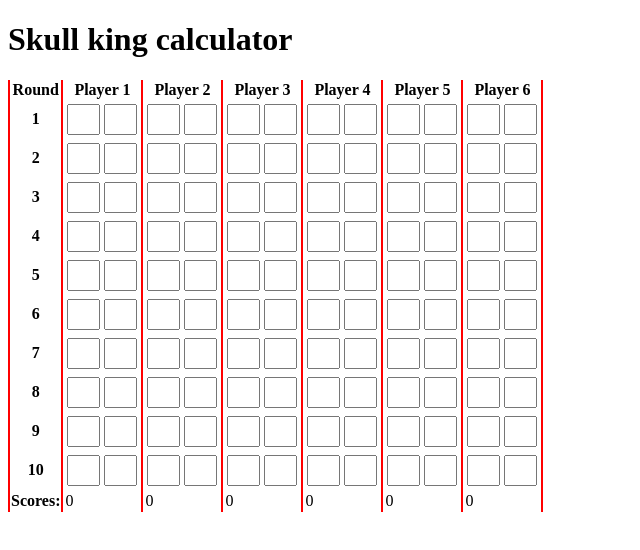
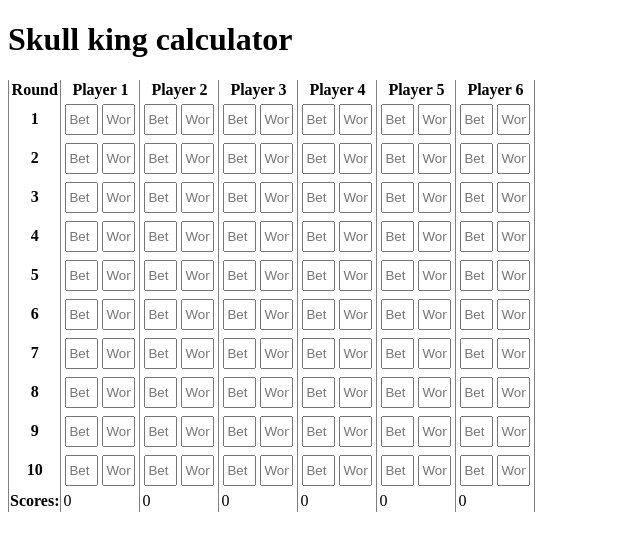
Before and after one commit to tamj0rd2/skc, a Next.js app in the folder frontend/: page / in a window 1280 px wide. Shown: the top 550 px of the page, without its empty margins (0-640 px from the left). Built offline with nearby package versions, Linux system fonts and the light colour scheme.

Commit message:
Make things look a bit nicer

```diff
--- a/frontend/package.json
+++ b/frontend/package.json
@@ -6,8 +6,8 @@
     "build": "next build && next export -o dist",
     "start": "serve dist -p 3000 -s",
     "test": "jest --passWithNoTests",
-    "deploy": "pulumi stack select skc-frontend-prod && pulumi up -f -y && aws s3 sync ./dist/ s3://$(pulumi stack output bucketName) --acl public-read --profile skc",
-    "destroy": "pulumi stack select skc-frontend-prod && pulumi destroy -f"
+    "deploy": "pulumi logout && pulumi stack select skc-frontend-prod && pulumi up -f -y && aws s3 sync ./dist/ s3://$(pulumi stack output bucketName) --acl public-read --profile skc",
+    "destroy": "pulumi logout && pulumi stack select skc-frontend-prod && pulumi destroy -f"
   },
   "dependencies": {
     "babel-plugin-styled-components": "^1.12.0",
--- a/frontend/src/pages/index.tsx
+++ b/frontend/src/pages/index.tsx
@@ -13,6 +13,12 @@ const Input = styled.input`
   ::-webkit-inner-spin-button {
     -webkit-appearance: none;
   }
+
+  input,
+  input::-webkit-input-placeholder {
+    font-size:8px;
+    line-height: 3;
+  }
 `
 
 interface RoundInput {
@@ -25,12 +31,17 @@ const RoundInput: React.FC<RoundInput> = (props) => {
   return (
     <td>
       <Input
-        type="number"
+        type="tel"
+        pattern="\d*"
         value={props.state.bet ?? ''}
+        placeholder="Bet"
         onChange={(e) =>props.onBetChange(parseInt(e.target.value))} />
+
       <Input
-        type="number"
+        type="tel"
+        pattern="\d*"
         value={props.state.actual ?? ''}
+        placeholder="Won"
         onChange={(e) => props.onActualChange(parseInt(e.target.value))} />
     </td>
   )
@@ -40,8 +51,8 @@ const Table = styled.table`
   border-collapse: collapse;
 
   th, td {
-    border-left: 2px solid red;
-    border-right: 2px solid red;
+    border-left: 1px solid grey;
+    border-right: 1px solid grey;
   }
 
   td {
```
